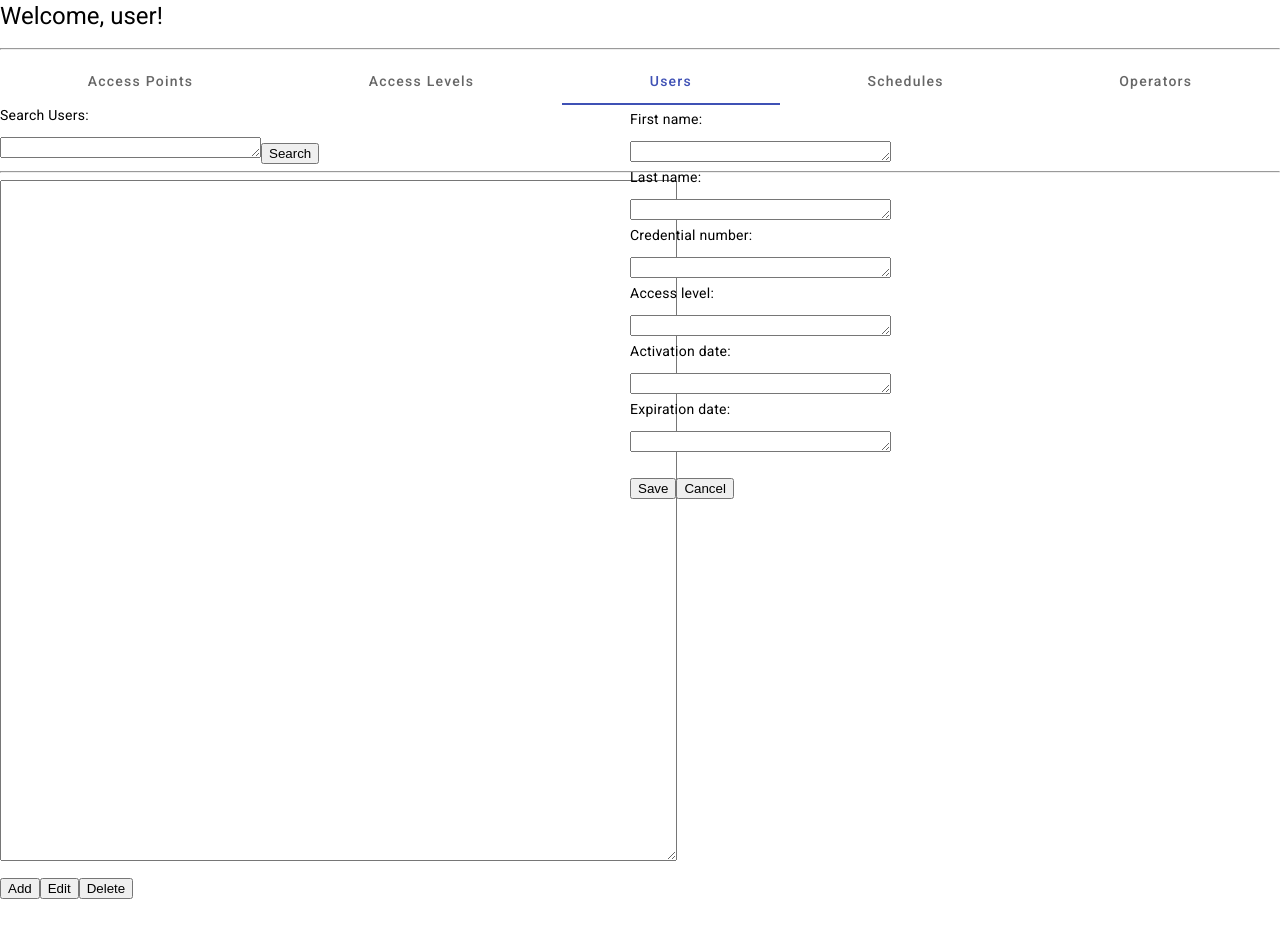
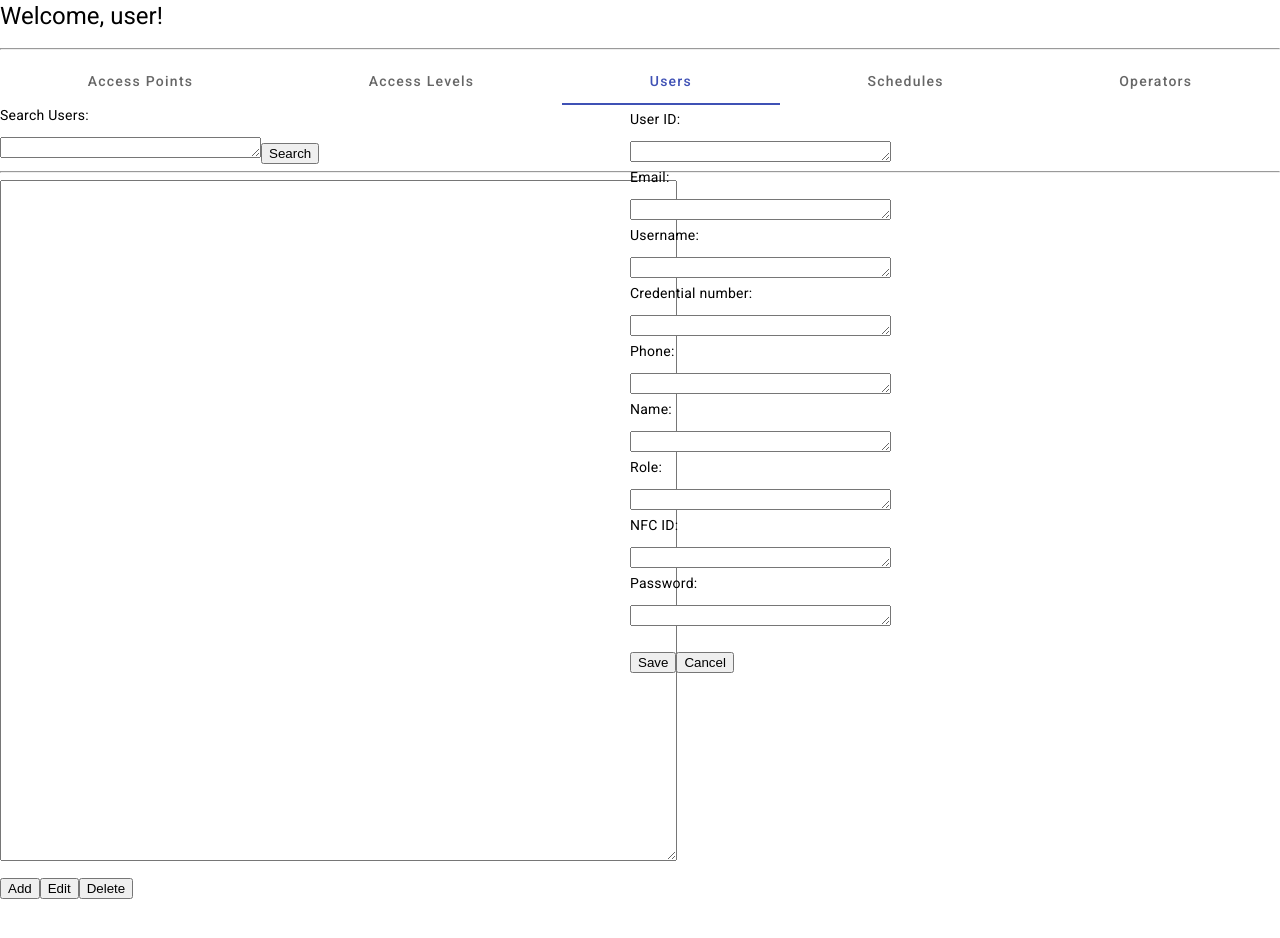
Before and after one commit to michaelyoussef59/Senior-design-frontend, an Angular app: page / in a window 1280 px wide. Both pictures are taken after a click on the tab "Users". Shown: the top 938 px of the page. Built offline with nearby package versions, Linux system fonts and the light colour scheme.

Commit message:
Changed some text input fields and added a few more fields

```diff
--- a/src/app/users/users.component.html
+++ b/src/app/users/users.component.html
@@ -9,18 +9,30 @@
 <button class="button">Edit</button>
 <button class="button">Delete</button>
 
-<p style="position: relative; left: 630px; top: -790px;">First name:</p>
-<textarea [(ngModel)]="firstNameTextAreaValue" cols="30" rows="1" style="position: relative; left: 630px; top: -790px;"></textarea>
-<p style="position: relative; left: 630px; top: -790px;">Last name:</p>
-<textarea [(ngModel)]="lastNameTextAreaValue" cols="30" rows="1" style="position: relative; left: 630px; top: -790px;"></textarea>
+<p style="position: relative; left: 630px; top: -790px;">User ID:</p>
+<textarea [(ngModel)]="userIDTextAreaValue" cols="30" rows="1" style="position: relative; left: 630px; top: -790px;"></textarea>
+<p style="position: relative; left: 630px; top: -790px;">Email:</p>
+<textarea [(ngModel)]="emailTextAreaValue" cols="30" rows="1" style="position: relative; left: 630px; top: -790px;"></textarea>
+<p style="position: relative; left: 630px; top: -790px;">Username:</p>
+<textarea [(ngModel)]="usernameTextAreaValue" cols="30" rows="1" style="position: relative; left: 630px; top: -790px;"></textarea>
 <p style="position: relative; left: 630px; top: -790px;">Credential number:</p>
 <textarea [(ngModel)]="credentialNumberTextAreaValue" cols="30" rows="1" style="position: relative; left: 630px; top: -790px;"></textarea>
-<p style="position: relative; left: 630px; top: -790px;">Access level:</p>
-<textarea [(ngModel)]="accessLevelTextAreaValue" cols="30" rows="1" style="position: relative; left: 630px; top: -790px;"></textarea>
-<p style="position: relative; left: 630px; top: -790px;">Activation date:</p>
-<textarea [(ngModel)]="activationDateTextAreaValue" cols="30" rows="1" style="position: relative; left: 630px; top: -790px;"></textarea>
-<p style="position: relative; left: 630px; top: -790px;">Expiration date:</p>
-<textarea [(ngModel)]="expirationDateTextAreaValue" cols="30" rows="1" style="position: relative; left: 630px; top: -790px;"></textarea>
+<p style="position: relative; left: 630px; top: -790px;">Phone:</p>
+<textarea [(ngModel)]="phoneTextAreaValue" cols="30" rows="1" style="position: relative; left: 630px; top: -790px;"></textarea>
+<p style="position: relative; left: 630px; top: -790px;">Name:</p>
+<textarea [(ngModel)]="nameTextAreaValue" cols="30" rows="1" style="position: relative; left: 630px; top: -790px;"></textarea>
+<p style="position: relative; left: 630px; top: -790px;">Role:</p>
+<textarea [(ngModel)]="roleTextAreaValue" cols="30" rows="1" style="position: relative; left: 630px; top: -790px;"></textarea>
+<!-- change role to dropdown -->
+<p style="position: relative; left: 630px; top: -790px;">NFC ID:</p>
+<textarea [(ngModel)]="nfcIDTextAreaValue" cols="30" rows="1" style="position: relative; left: 630px; top: -790px;"></textarea>
+<p style="position: relative; left: 630px; top: -790px;">Password:</p>
+<textarea [(ngModel)]="passwordTextAreaValue" cols="30" rows="1" style="position: relative; left: 630px; top: -790px;"></textarea>
+<!-- created at, updated at -->
+
+
+
+
 <hr>
 <p></p>
 <button (click)="onSaveClick()" class="button" style="position: relative; left: 630px; top: -790px;">Save</button>
--- a/src/app/users/users.component.ts
+++ b/src/app/users/users.component.ts
@@ -7,25 +7,31 @@ import { Component } from '@angular/core';
 })
 export class UsersComponent {
   searchUsersTextAreaValue: string = ''; // string taken from user search field
-  firstNameTextAreaValue: string = ''; // string taken from first name field
-  lastNameTextAreaValue: string = ''; // string taken from last name field
-  credentialNumberTextAreaValue: string = ''; // string taken from credential number field
-  accessLevelTextAreaValue: string = ''; // string taken from access level field
-  activationDateTextAreaValue: string = ''; // string taken from activation date field
-  expirationDateTextAreaValue: string = ''; // string taken from expiration date field
+  userIDTextAreaValue: string = ''; // string taken from first name field
+  emailTextAreaValue: string = ''; // string taken from last name field
+  usernameTextAreaValue: string = ''; // string taken from credential number field
+  credentialNumberTextAreaValue: string = ''; // string taken from access level field
+  phoneTextAreaValue: string = ''; // string taken from activation date field
+  nameTextAreaValue: string = ''; // string taken from expiration date field
+  roleTextAreaValue: string = '';
+  nfcIDTextAreaValue: string = '';
+  passwordTextAreaValue: string = '';
 
   clearEnteredUserData() {
     //This function clears all of the fields populated by the user
-    this.firstNameTextAreaValue = ''; // string taken from first name field
-    this.lastNameTextAreaValue = ''; // string taken from last name field
-    this.credentialNumberTextAreaValue = ''; // string taken from credential number field
-    this.accessLevelTextAreaValue  = ''; // string taken from access level field
-    this.activationDateTextAreaValue = ''; // string taken from activation date field
-    this.expirationDateTextAreaValue = ''; // string taken from expiration date field
+    this.userIDTextAreaValue = ''; // string taken from first name field
+    this.emailTextAreaValue = ''; // string taken from last name field
+    this.usernameTextAreaValue = ''; // string taken from credential number field
+    this.credentialNumberTextAreaValue  = ''; // string taken from access level field
+    this.phoneTextAreaValue = ''; // string taken from activation date field
+    this.nameTextAreaValue = ''; // string taken from expiration date field
+    this.roleTextAreaValue = '';
+    this.nfcIDTextAreaValue = '';
+    this.passwordTextAreaValue = '';
   }
 
   onSaveClick() {
-    console.log("Save clicked: ", this.firstNameTextAreaValue, this.lastNameTextAreaValue, this.credentialNumberTextAreaValue, this.accessLevelTextAreaValue, this.activationDateTextAreaValue, this.expirationDateTextAreaValue);
+    console.log("Save clicked: ", this.userIDTextAreaValue, this.emailTextAreaValue, this.usernameTextAreaValue, this.credentialNumberTextAreaValue, this.phoneTextAreaValue, this.nameTextAreaValue, this.roleTextAreaValue, this.nfcIDTextAreaValue, this.passwordTextAreaValue);
     this.clearEnteredUserData();
   }
 
```
